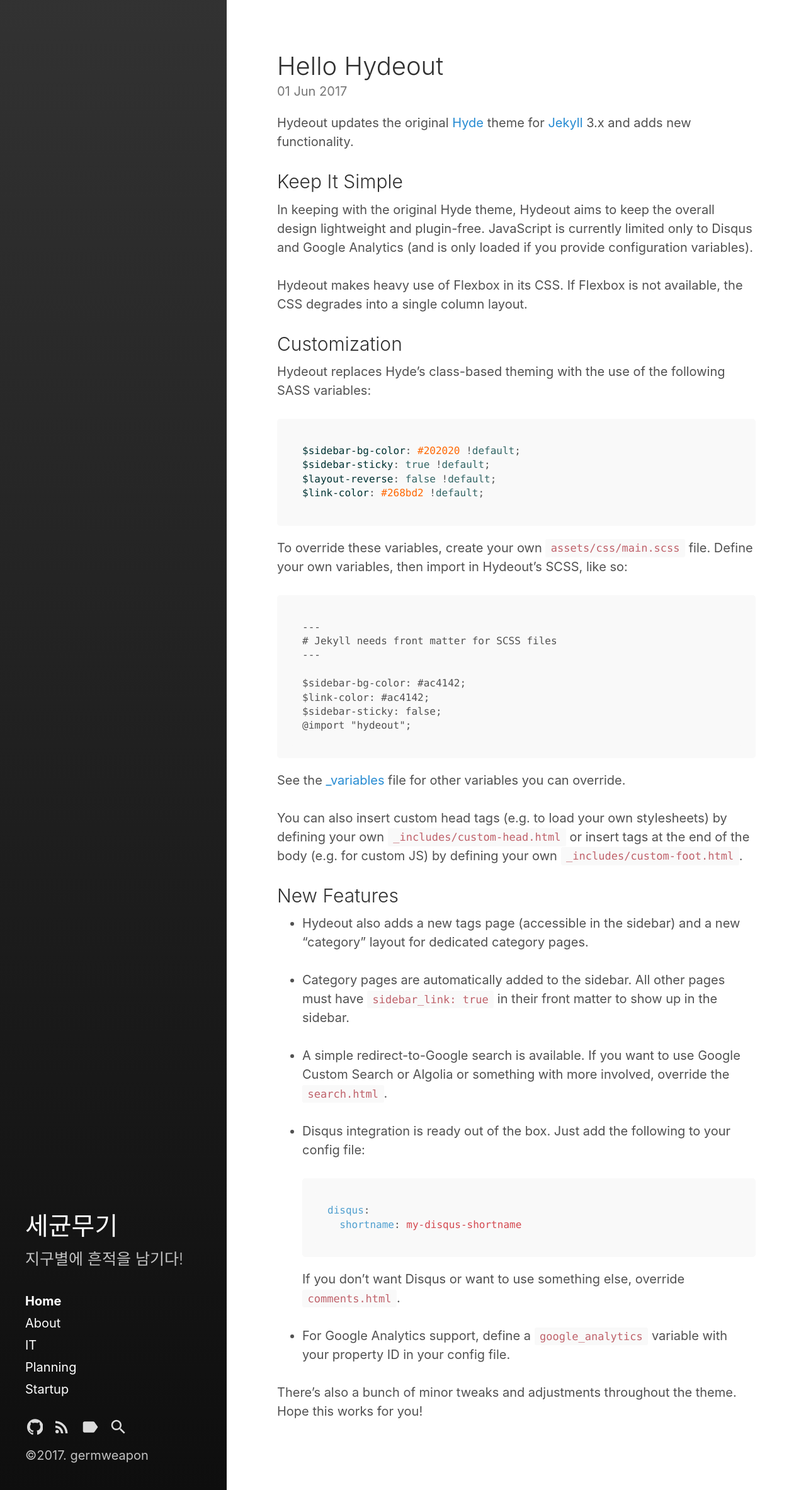
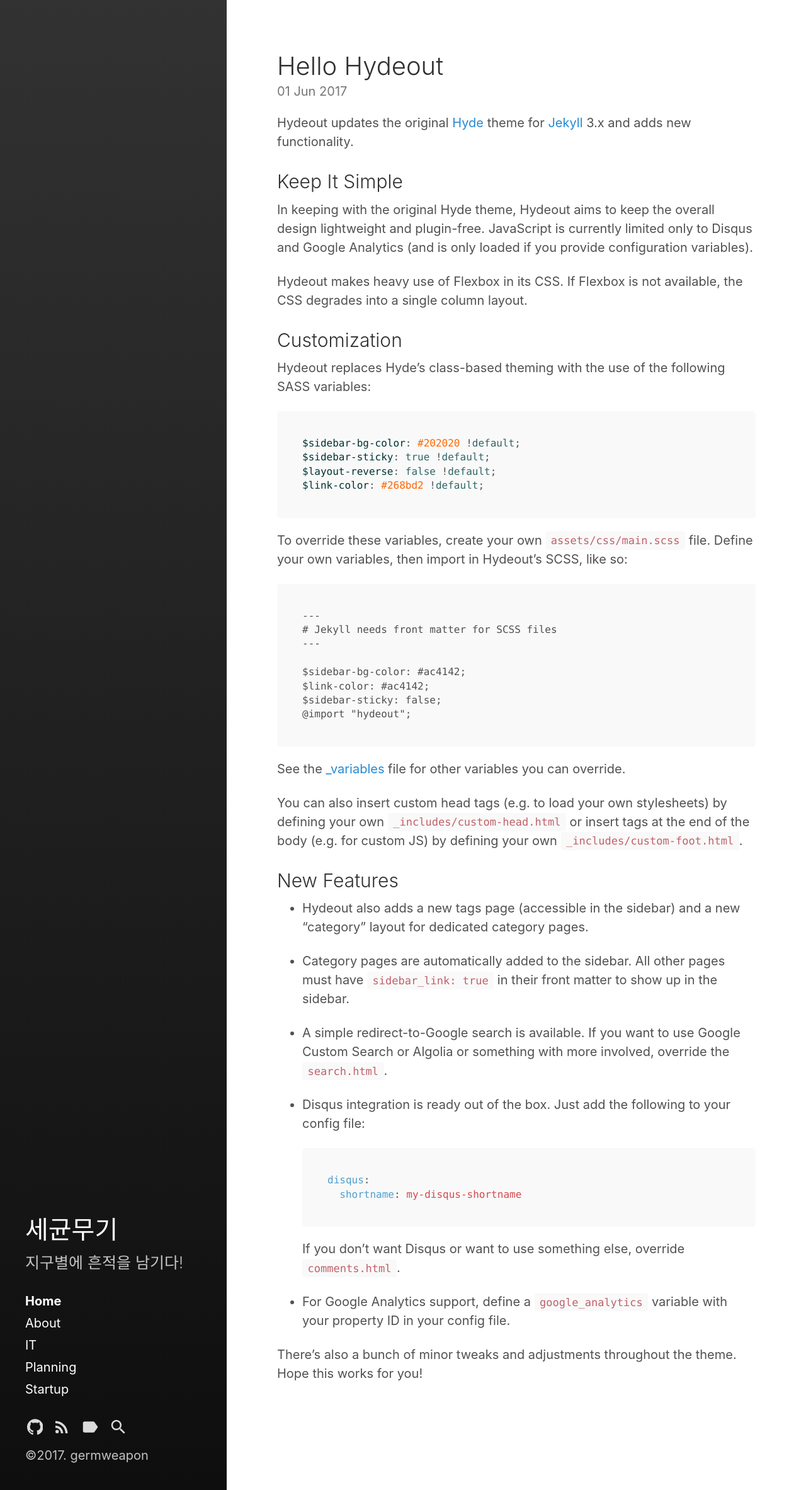
Before and after one commit to germweapon/germweapon.github.io, a Jekyll site: the page built from index.html, in a window 1280 px wide. Shown: the whole page at 63% size. Built offline with Jekyll 4.4.1, drawn with Linux system fonts in a browser that asks for light colours; the list of posts is cut into pages by our own code.

Commit message:
some fix

```diff
--- a/_sass/hydeout/_type.scss
+++ b/_sass/hydeout/_type.scss
@@ -31,7 +31,7 @@ h4, h5, h6 {
 
 p {
   margin-top: 0;
-  margin-bottom: 1.5rem;
+  margin-bottom: 1.2rem;
 }
 
 strong {
```
